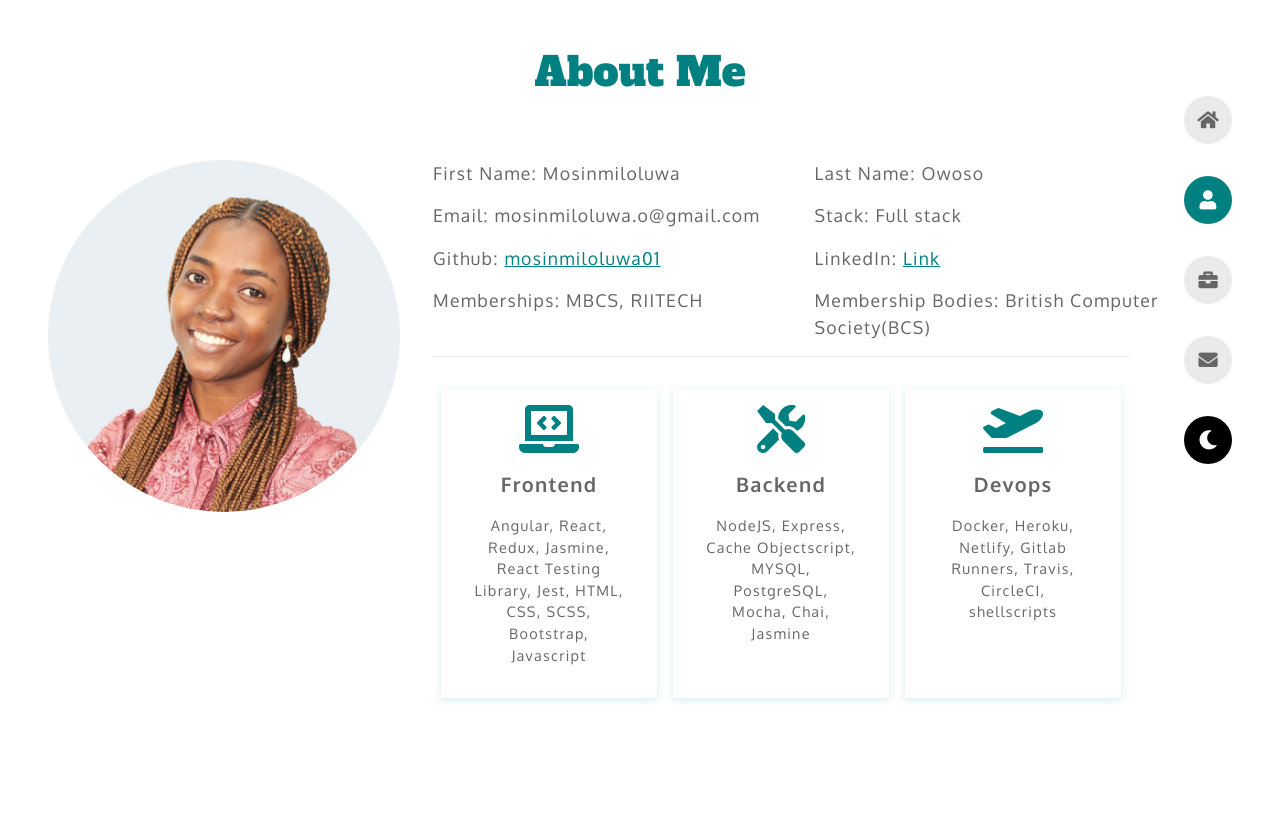
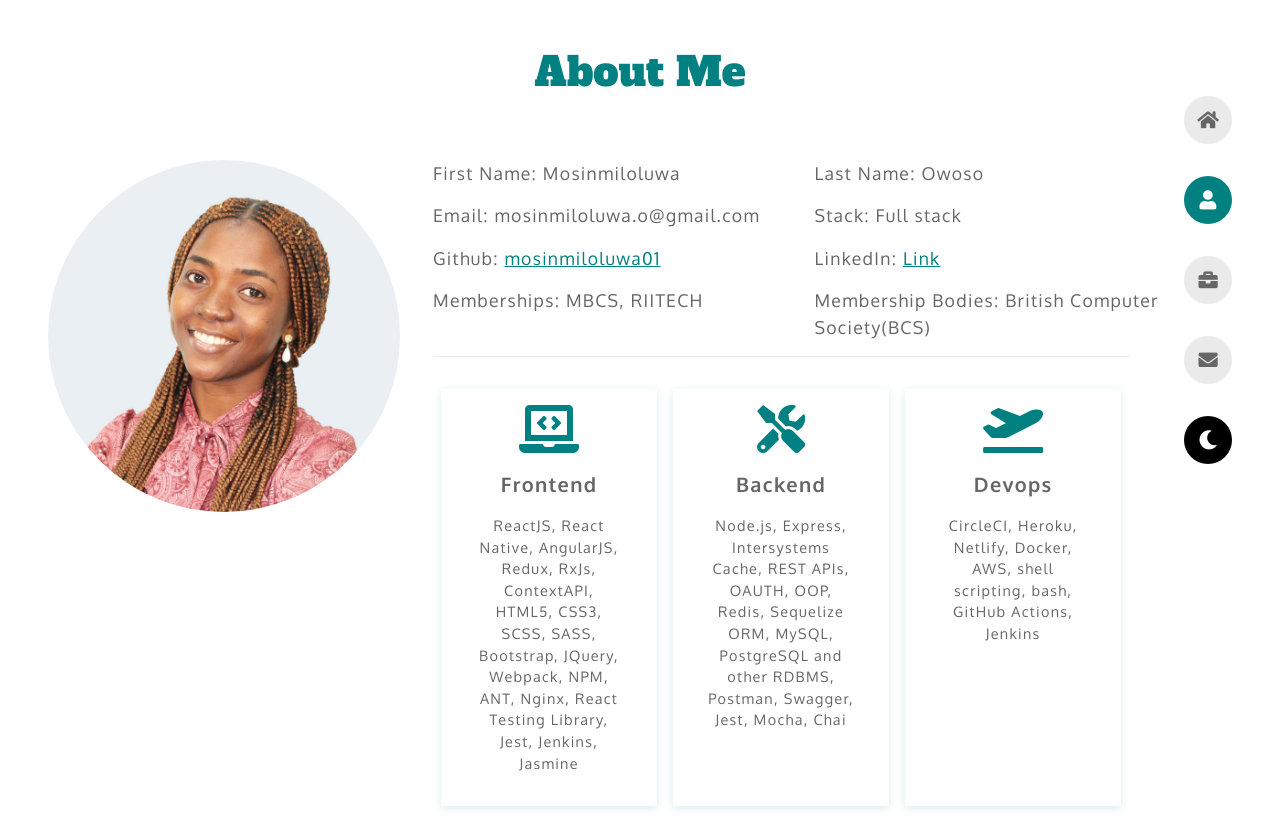
Before and after one commit to mosinmiloluwa01/my-portfolio, an Angular app: page /about-me in a window 1280 px wide. Before the commit the page ends 800 px from the top, so only its background shows below. Built offline with nearby package versions, Linux system fonts and the light colour scheme.

Commit message:
new commit

```diff
--- a/src/app/pages/about-me/about-me.component.html
+++ b/src/app/pages/about-me/about-me.component.html
@@ -44,17 +44,18 @@
         <div class="col tile shadow-sm">
           <i class="fas fa-laptop-code"></i>
           <p class="tile-title">Frontend</p>
-          <p class="tile-p">Angular, React, Redux, Jasmine, React Testing Library, Jest, HTML, CSS, SCSS, Bootstrap, Javascript</p>
+          <p class="tile-p">ReactJS, React Native, AngularJS, Redux, RxJs, ContextAPI, HTML5, CSS3, SCSS, SASS, Bootstrap, JQuery, Webpack, NPM, ANT, Nginx, React Testing Library, Jest, Jenkins, Jasmine
+          </p>
         </div>
         <div class="col tile shadow-sm">
           <i class="fas fa-tools"></i>
           <p class="tile-title">Backend</p>
-          <p class="tile-p">NodeJS, Express, Cache Objectscript, MYSQL, PostgreSQL, Mocha, Chai, Jasmine</p>
+          <p class="tile-p">Node.js, Express, Intersystems Cache, REST APIs, OAUTH, OOP, Redis, Sequelize ORM, MySQL, PostgreSQL and other RDBMS, Postman, Swagger, Jest, Mocha, Chai</p>
         </div>
         <div class="col tile shadow-sm">
           <i class="fas fa-plane-departure"></i>
           <p class="tile-title">Devops</p>
-          <p class="tile-p">Docker, Heroku, Netlify, Gitlab Runners, Travis, CircleCI, shellscripts</p>
+          <p class="tile-p">CircleCI, Heroku, Netlify, Docker, AWS, shell scripting, bash, GitHub Actions, Jenkins</p>
         </div>
       </div>
       <!-- <div class="button-row">
--- a/src/app/pages/home/home.component.html
+++ b/src/app/pages/home/home.component.html
@@ -5,7 +5,7 @@
     <div class="text-div">
       <h1 class="primary-text-color animation-style">Hi! I'm Mosinmiloluwa</h1>
       <h1 class="grey-text-color">Software Engineer</h1>
-      <p class="grey-text-color">A software enthusiast with over 3 years experience and is very passionate about using
+      <p class="grey-text-color">A software enthusiast with over 5 years experience and is very passionate about using
         software to create solutions that help people improve their quality of life.
       </p>
     </div>
--- a/src/app/pages/portfolio/portfolio.component.html
+++ b/src/app/pages/portfolio/portfolio.component.html
@@ -5,24 +5,24 @@
     <div class=" tile shadow-sm">
       <i class="fas fa-briefcase"></i>
       <p class="tile-title">WebV</p>
-      <p class="tile-p">An in-house medical management system for Northern Lincolnshire and Goole NHS Foundation Trust United Kingdom.</p>
+      <p class="tile-p">An enterprise Electronic Patient Records (EPR) System for Northern Lincolnshire and Goole NHS Foundation Trust United Kingdom.</p>
     </div>
     <div class=" tile shadow-sm">
       <i class="fas fa-briefcase"></i>
       <p class="tile-title">Ving AI(WEB)</p>
-      <p class="tile-p">A secure, AI-powered, peer-to-peer currency exchanger.</p>
+      <p class="tile-p">A secure and responsive currency exchanger for different currencies.</p>
     </div>
     <div class=" tile shadow-sm">
       <i class="fas fa-briefcase"></i>
       <p class="tile-title">Wizer Academy</p>
       <p class="tile-p">A tool used to register and pay for training courses.</p>
-      <p (click)="goToSite('https://training.wizerconsulting.com/homenk')" class="link">Link</p>
+      <p (click)="goToSite('https://academy.wizerconsulting.com/home')" class="link">Link</p>
     </div>
     <div class=" tile shadow-sm">
       <i class="fas fa-briefcase"></i>
       <p class="tile-title">COVID-19 Incidence and Response Tracker</p>
       <p class="tile-p">A tool used to track resources needed by the country to treat COVID-19 patients.</p>
-      <p (click)="goToSite('https://covid-19response.ng/')" class="link">Link</p>
+      <!-- <p (click)="goToSite('https://covid-19response.ng/')" class="link">Link</p> -->
     </div>
     <div class=" tile shadow-sm">
       <i class="fas fa-briefcase"></i>
```
